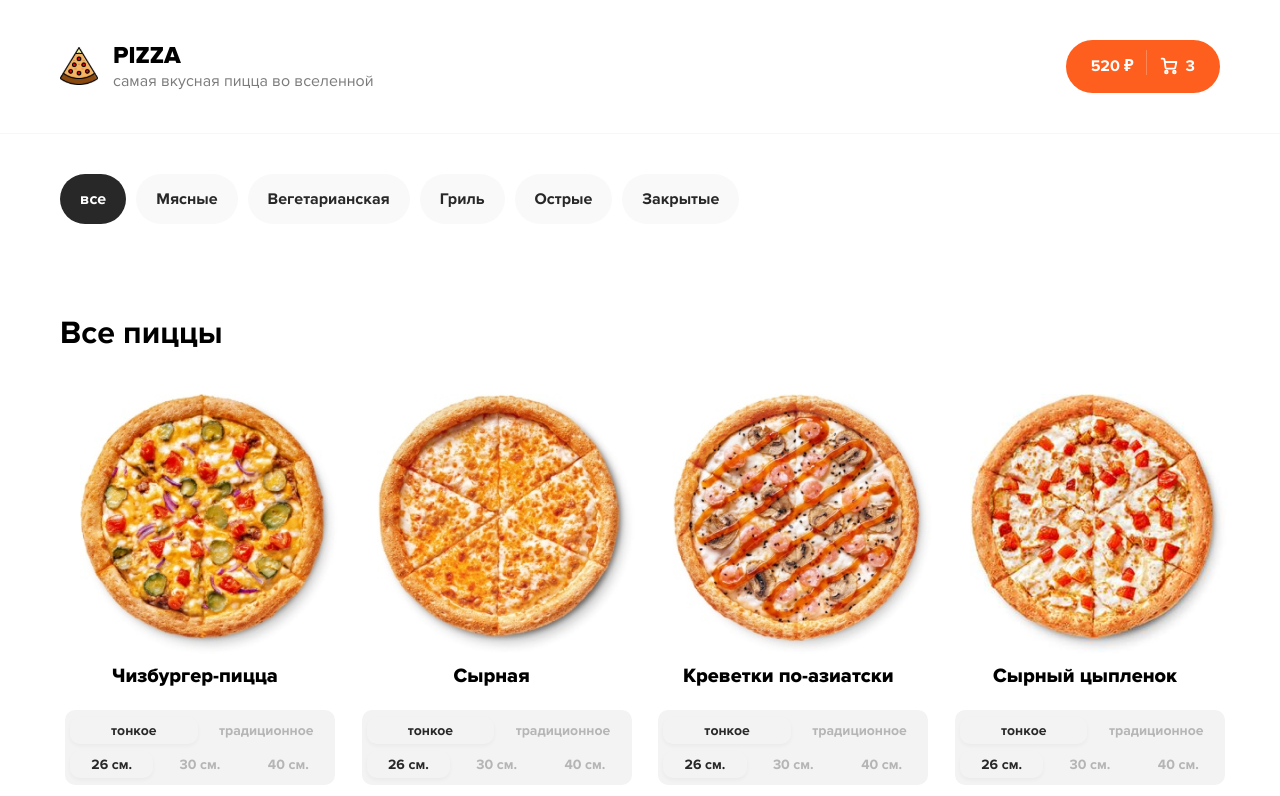
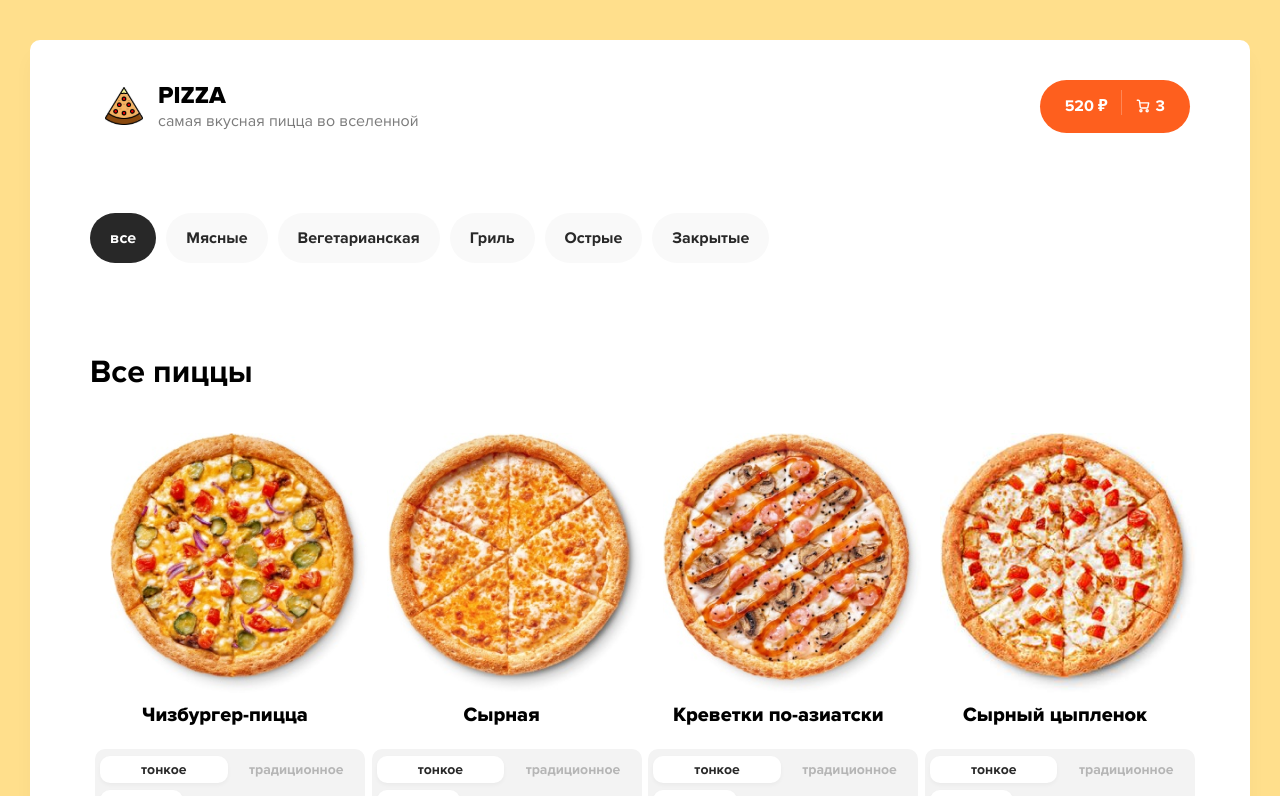
Before and after one commit to Cloackz/next-pizza, a Next.js app: page / in a window 1280 px wide. Shown: the top 796 px of the page. Built offline with nearby package versions, Linux system fonts and the light colour scheme.

Commit message:
Add layout and some fix

```diff
--- a/components/Categories/Categories.module.scss
+++ b/components/Categories/Categories.module.scss
@@ -7,15 +7,20 @@
 
 .Item {
   cursor: pointer;
-  padding: 15px 20px;
+  padding: 15px;
   border-radius: 30px;
   background: #f9f9f9;
   color: $color-black;
   font-weight: 700;
   margin-bottom: 10px;
+  transition: $transition-time $transition-ease;
 
   &:not(:last-child) {
     margin-right: 10px;
+  }
+
+  @media (min-width: $media500) {
+    padding: 15px 20px;
   }
 }
 
--- a/components/Header/Header.js
+++ b/components/Header/Header.js
@@ -2,10 +2,11 @@ import GridBlock from '/components/ui/GridBlock/GridBlock'
 import Button from '/components/ui/Button/Button'
 
 import styles from './Header.module.scss'
+import classNames from 'classnames'
 
-const Header = () => {
+const Header = (className) => {
   return (
-    <GridBlock Tag="header" className={styles.Header}>
+    <GridBlock Tag="header" className={classNames(styles.Header)}>
       <div className={styles.Logo}>
         <img src="/img/logo.svg"></img>
         <div className={styles.LogoText}>
--- a/components/Header/Header.module.scss
+++ b/components/Header/Header.module.scss
@@ -8,11 +8,21 @@
 
 .Logo {
   display: flex;
-  align-items: center;
+  align-items: flex-start;
+  flex-direction: column;
+
+  @media (min-width: $media500) {
+    flex-direction: row;
+    align-items: center;
+  }
 
   img {
     display: block;
-    margin-right: 15px;
+    margin-bottom: 5px;
+
+    @media (min-width: 500px) {
+      margin: 0 15px 0;
+    }
   }
 }
 
@@ -25,9 +35,18 @@
   }
 
   p {
-    font-size: 16px;
+    font-size: 14px;
     line-height: 20px;
     color: #7b7b7b;
+    max-width: 150px;
+
+    @media (min-width: $media500) {
+      font-size: 16px;
+    }
+
+    @media (min-width: $media768) {
+      max-width: 100%;
+    }
   }
 }
 
@@ -39,7 +58,11 @@
 .ButtonPrice {
   display: block;
   position: relative;
-  padding-right: 13px;
+  padding-right: 7px;
+
+  @media (min-width: $media500) {
+    padding-right: 14px;
+  }
 
   &::before {
     content: '';
@@ -56,9 +79,15 @@
 .ButtonMount {
   display: flex;
   align-items: center;
-  padding-left: 13px;
+  padding-left: 7px;
+
+  @media (min-width: $media500) {
+    padding-left: 14px;
+  }
 
   svg {
-    margin-right: 8px;
+    width: 14px;
+    height: 14px;
+    margin-right: 6px;
   }
 }
--- /dev/null
+++ b/components/Layout/Layout.js
@@ -0,0 +1,13 @@
+import Header from '/components/Header/Header'
+import Container from '/components/ui/Container/Container'
+
+const Layout = ({ children }) => {
+  return (
+    <Container>
+      <Header />
+      <main>{children}</main>
+    </Container>
+  )
+}
+
+export default Layout
--- a/components/PizzaItem/PizzaItem.module.scss
+++ b/components/PizzaItem/PizzaItem.module.scss
@@ -59,6 +59,7 @@
   width: 50%;
   opacity: 0.3;
   color: $color-black;
+  transition: $transition-time $transition-ease;
 
   &:not(:last-child) {
     margin-right: 5px;
@@ -67,6 +68,7 @@
 
 .OptionsItemActive {
   box-shadow: 0px 2px 4px rgba(0, 0, 0, 0.04);
+  background: $color-white;
   opacity: 1;
 }
 
@@ -88,7 +90,7 @@
   background: transparent;
   border: $color-orange 1px solid;
   color: $color-orange;
-  padding: 14px 18px;
+  padding: 10px 18px;
 
   path {
     fill: $color-orange;
@@ -116,7 +118,7 @@
 }
 
 .ButtonCount {
-  width: 22px;
+  width: 24px;
   background: $color-orange;
   color: $color-white;
   border-radius: 50%;
--- a/components/PizzaList/PizzaList.module.scss
+++ b/components/PizzaList/PizzaList.module.scss
@@ -9,7 +9,7 @@
     padding: 0 -5px;
   }
 
-  @media (min-width: 600px) {
+  @media (min-width: $media600) {
     justify-content: space-between;
   }
 }
--- a/components/ui/Button/Button.module.scss
+++ b/components/ui/Button/Button.module.scss
@@ -3,16 +3,19 @@
 .Button {
   cursor: pointer;
   border: none;
+  outline: none;
   background: $color-orange;
-  padding: 15px 25px;
+  padding: 15px;
   border-radius: 30px;
   color: $color-white;
   font-family: $font-base-family;
   font-weight: 700;
   font-size: 14px;
   line-height: calc(20 / 14);
+  transition: $transition-time $transition-ease;
 
-  @media (min-width: 768px) {
+  @media (min-width: $media768) {
     font-size: 16px;
+    padding: 15px 25px;
   }
 }
--- a/components/ui/Container/Container.module.scss
+++ b/components/ui/Container/Container.module.scss
@@ -1,4 +1,18 @@
+@import '/styles/conf';
+
 .Container {
   max-width: 1340px;
   margin: 0 auto;
+  background: $color-white;
+
+  @media (min-width: $media768) {
+    margin: 40px 30px;
+    border-radius: 10px;
+    box-shadow: 0px 15px 20px rgba(0, 0, 0, 0.03);
+  }
+
+  @media (min-width: $media1400) {
+    margin-left: auto;
+    margin-right: auto;
+  }
 }
--- a/components/ui/GridBlock/GridBlock.module.scss
+++ b/components/ui/GridBlock/GridBlock.module.scss
@@ -1,7 +1,9 @@
+@import '/styles/conf';
+
 .Container {
-  padding: 20px 30px;
+  padding: 30px;
 
-  @media (min-width: 768px) {
+  @media (min-width: $media768) {
     padding: 40px 60px;
   }
 }
--- a/pages/index.js
+++ b/pages/index.js
@@ -1,21 +1,14 @@
-import Container from '/components/ui/Container/Container'
-import Header from '/components/Header/Header'
+import Layout from '/components/Layout/Layout'
+
 import Categories from '/components/Categories/Categories'
-
-import styles from '/styles/Main.module.scss'
 import PizzaBlock from '/components/PizzaBlock/PizzaBlock'
 
 const index = () => {
   return (
-    <>
-      <Container className={styles.ContainerHeader}>
-        <Header />
-      </Container>
-      <Container>
-        <Categories />
-        <PizzaBlock />
-      </Container>
-    </>
+    <Layout>
+      <Categories />
+      <PizzaBlock />
+    </Layout>
   )
 }
 
--- a/styles/_conf.scss
+++ b/styles/_conf.scss
@@ -1,9 +1,3 @@
-// colors
-
-$color-black: #282828;
-$color-white: #fff;
-$color-orange: #fe5f1e;
-
 $font-system-sans-serif-family: system-ui, -apple-system, BlinkMacSystemFont,
   'Segoe UI', Roboto, 'Helvetica Neue', Helvetica, Arial, sans-serif,
   'Apple Color Emoji', 'Segoe UI Emoji', 'Segoe UI Symbol';
@@ -13,3 +7,23 @@ $font-system-mono-family: SFMono-Regular, Menlo, Monaco, Consolas,
   'Liberation Mono', 'Courier New', monospace;
 
 $font-base-family: 'Proxima Nova', $font-system-sans-serif-family;
+
+// colors
+
+$color-black: #282828;
+$color-white: #fff;
+$color-orange: #fe5f1e;
+
+// media
+
+$media500: 500px;
+$media600: 600px;
+$media768: 768px;
+$media1024: 1024px;
+$media1200: 1200px;
+$media1400: 1400px;
+
+//transition
+
+$transition-time: 0.35s;
+$transition-ease: ease;
--- a/styles/globals.scss
+++ b/styles/globals.scss
@@ -35,6 +35,7 @@ body {
   line-height: calc(20 / 16);
   margin: 0;
   padding: 0;
+  background: #ffdf8c;
 }
 
 h1,
```
